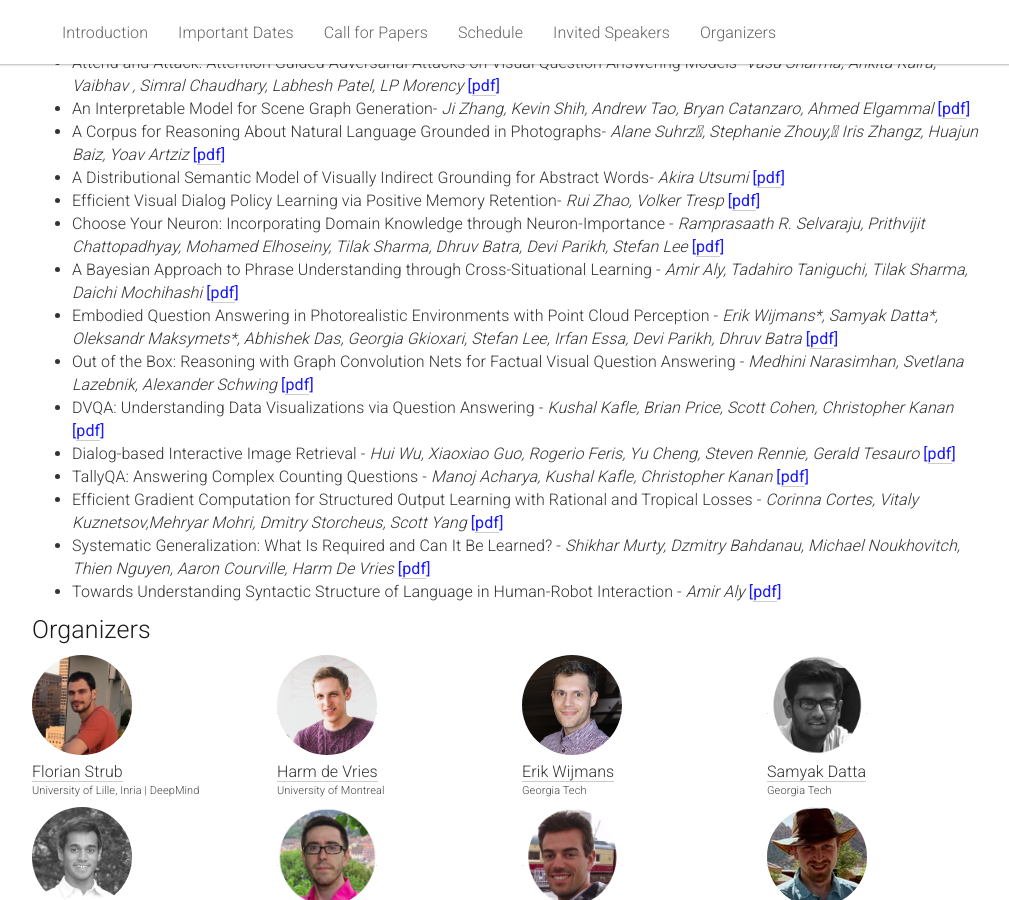
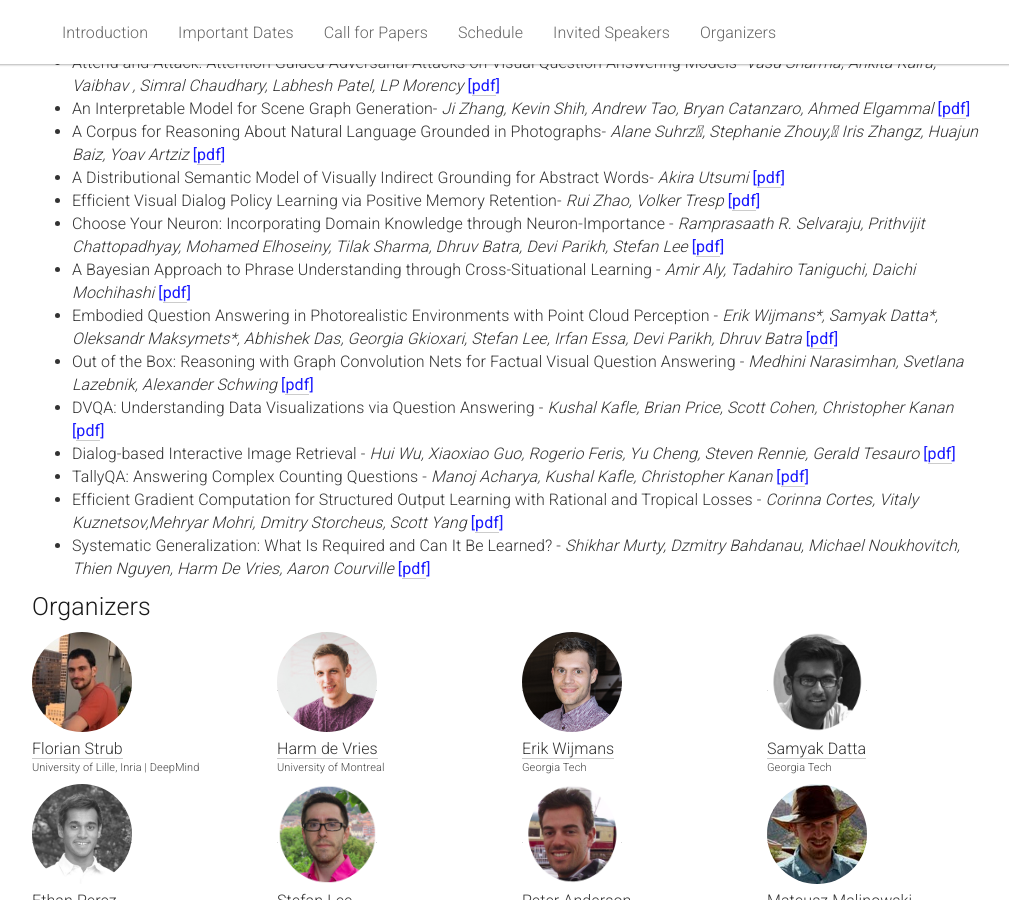
Before and after one commit to vigilworkshop/vigilworkshop.github.io, a Jekyll site: the page built from _pages/home.md, in a window 1280 px wide and 900 px high, scrolled down 5293 px. Shown: the whole window, without its empty margins (133-1142 px from the left). Built offline with Jekyll 4.4.1, drawn with Linux system fonts in a browser that asks for light colours.

Commit message:
Update home.md

```diff
--- a/_pages/home.md
+++ b/_pages/home.md
@@ -358,7 +358,7 @@ This workshop thus aims to gather people from various backgrounds - machine lear
 
     <li>Choose Your Neuron: Incorporating Domain Knowledge through Neuron-Importance - <i>Ramprasaath R. Selvaraju, Prithvijit Chattopadhyay, Mohamed Elhoseiny, Tilak Sharma, Dhruv Batra, Devi Parikh, Stefan Lee</i>  <span style="color:#1a1aff;font-weight:400;">[<a href="{{ "/static/papers/accepted/38.pdf" | prepend:site.baseurl }}">pdf</a>]</span></li>
 
-    <li>A Bayesian Approach to Phrase Understanding through Cross-Situational Learning - <i>Amir Aly, Tadahiro Taniguchi, Tilak Sharma, Daichi Mochihashi</i>  <span style="color:#1a1aff;font-weight:400;">[<a href="{{ "/static/papers/accepted/39.pdf" | prepend:site.baseurl }}">pdf</a>]</span></li>
+    <li>A Bayesian Approach to Phrase Understanding through Cross-Situational Learning - <i>Amir Aly, Tadahiro Taniguchi, Daichi Mochihashi</i>  <span style="color:#1a1aff;font-weight:400;">[<a href="{{ "/static/papers/accepted/39.pdf" | prepend:site.baseurl }}">pdf</a>]</span></li>
 
     <li>Embodied Question Answering in Photorealistic Environments with Point Cloud Perception - <i>Erik Wijmans*, Samyak Datta*, Oleksandr Maksymets*, Abhishek Das, Georgia Gkioxari, Stefan Lee, Irfan Essa, Devi Parikh, Dhruv Batra</i>  <span style="color:#1a1aff;font-weight:400;">[<a href="{{ "/static/papers/accepted/eqa_mp3d_vigil18.pdf" | prepend:site.baseurl }}">pdf</a>]</span></li>
 
@@ -382,14 +382,9 @@ This workshop thus aims to gather people from various backgrounds - machine lear
     <span style="color:#1a1aff;font-weight:400;">[<a href="{{ "/static/papers/accepted/extra-5.pdf" | prepend:site.baseurl }}">pdf</a>]</span>
     </li>
 
-    <li>Systematic Generalization: What Is Required and Can It Be Learned? - <i>Shikhar Murty, Dzmitry Bahdanau, Michael Noukhovitch, Thien Nguyen, Aaron Courville, Harm De Vries</i>
+    <li>Systematic Generalization: What Is Required and Can It Be Learned? - <i>Shikhar Murty, Dzmitry Bahdanau, Michael Noukhovitch, Thien Nguyen, Harm De Vries, Aaron Courville</i>
     <span style="color:#1a1aff;font-weight:400;">[<a href="{{ "/static/papers/accepted/extra-6.pdf" | prepend:site.baseurl }}">pdf</a>]</span>
     </li>
-
-    <li>Towards Understanding Syntactic Structure of Language in Human-Robot Interaction - <i>Amir Aly</i>
-    <span style="color:#1a1aff;font-weight:400;">[<a href="{{ "/static/papers/accepted/extra-7.pdf" | prepend:site.baseurl }}">pdf</a>]</span>
-    </li>
-
   </ul>
 </div>
 </div>
```
